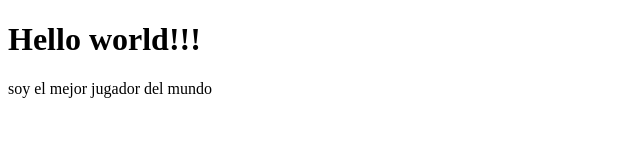
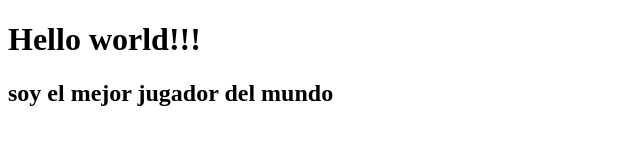
Before and after one commit to daoudoudada/Practica3_paginaweb, a plain HTML site: page index.html in a window 1280 px wide. Shown: the whole page, without its empty margins (0-640 px from the left). Drawn offline with Linux system fonts and the light colour scheme.

Commit message:
formato HTML

```diff
--- a/index.html
+++ b/index.html
@@ -5,6 +5,6 @@
 </head>
 <body>
 <h1>Hello world!!!</h1>
-<p>soy el mejor jugador del mundo</p>
+<h2>soy el mejor jugador del mundo</h2>
 </body>
 </html>
```
